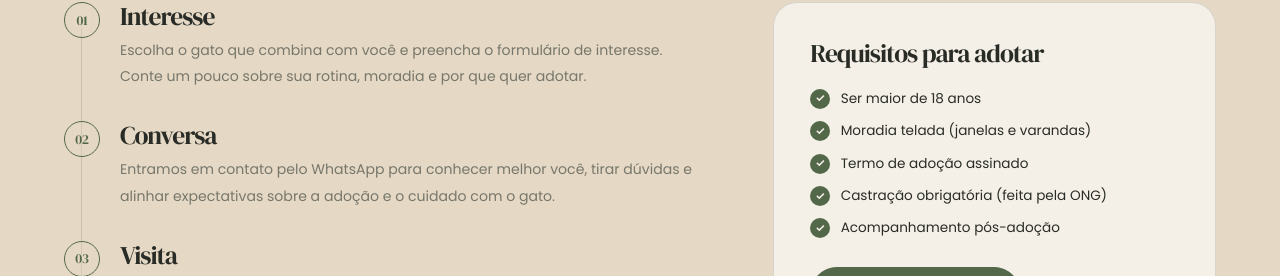
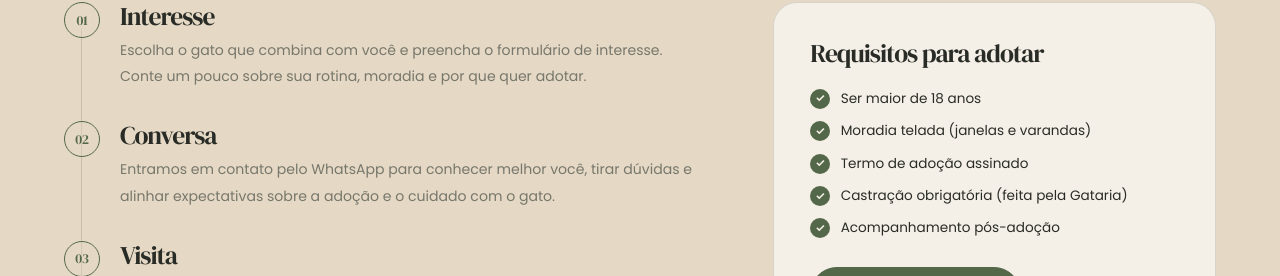
Before and after one commit to MatheusAbib/Gataria-adocao-responsavel, a React (Vite) app: page / in a window 1280 px wide. Shown: the part 6345-6621 px from the top of the page. Built offline with nearby package versions, Linux system fonts and the light colour scheme.

Commit message:
novas informações de adoção

```diff
--- a/src/sections/HowItWorks.jsx
+++ b/src/sections/HowItWorks.jsx
@@ -33,7 +33,7 @@ const requirements = [
   "Ser maior de 18 anos",
   "Moradia telada (janelas e varandas)",
   "Termo de adoção assinado",
-  "Castração obrigatória (feita pela ONG)",
+  "Castração obrigatória (feita pela Gataria)",
   "Acompanhamento pós-adoção",
 ];
 
```
